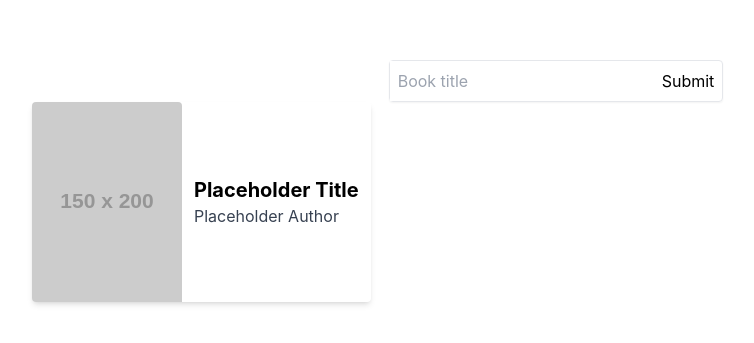
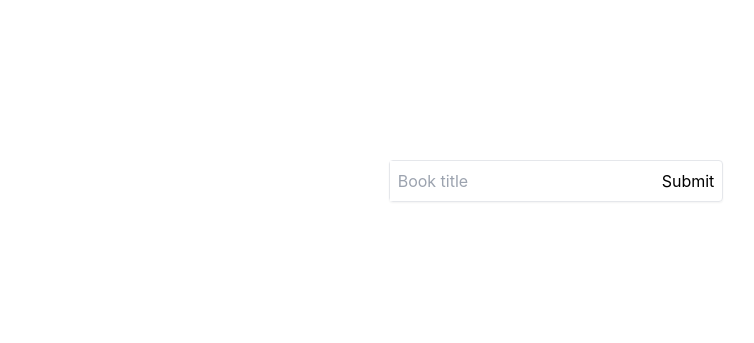
Before and after one commit to jaisawhney/great-reads, a Next.js app: page /book-search in a window 1280 px wide. Shown: the part 219-562 px from the top of the page, without its empty margins (84-838 px from the left). Built offline with nearby package versions, Linux system fonts and the light colour scheme.

Commit message:
Display results

```diff
--- a/pages/book-search.js
+++ b/pages/book-search.js
@@ -1,16 +1,20 @@
 import Head from "next/head";
 import styles from "../styles/Home.module.css";
+import {useState} from "react";
 
 export default function BookSearch() {
+    const [searchResults, setSearchResults] = useState([]);
+
     function onSubmit(e) {
         e.preventDefault();
 
-        const bookTitle = e.target.elements.bookName.value;
-        fetch(`http://openlibrary.org/search.json?q=intitle:"${bookTitle}"&fields=title,author_name,isbn,cover_i&limit=15&page=1`)
+        const bookTitle = e.target.elements.bookName?.value;
+        if(!bookTitle) return;
+
+        fetch(`http://openlibrary.org/search.json?q=${bookTitle}&fields=title,author_name,cover_i&limit=15&page=1`)
             .then(res => res.json())
             .then(res => {
-                console.log(res?.docs);
-                return res;
+                return setSearchResults(res.docs);
             });
     }
 
@@ -27,15 +31,22 @@ export default function BookSearch() {
                     <input className="px-2" type="submit"/>
                 </form>
                 <div className="grid grid-cols-1 gap-4 xl:grid-cols-3">
-                    <div className="row-auto flex flex-row items-center shadow-md rounded">
-                        <img src="https://via.placeholder.com/150x200.png?text=Book+Cover"
-                             alt="Book thumbnail"
-                             className="fill-current w-full rounded-t h-auto md:rounded-l md:w-auto"/>
-                        <div className="flex flex-col justify-between leading-normal p-3">
-                            <p className="font-bold text-md md:text-xl">Placeholder Title</p>
-                            <p className="text-base text-gray-700">Placeholder Author</p>
-                        </div>
-                    </div>
+                    {searchResults.length > 0 &&
+                    searchResults
+                        .filter(({title, author_name}) => title && author_name)
+                        .map((result, i) => {
+                            const {title, author_name} = result;
+
+                            return (
+                                <div className="row-auto flex flex-row items-center shadow-md rounded" key={i}>
+                                    <div className="flex flex-col justify-between leading-normal p-3">
+                                        <p className="font-bold text-md md:text-xl">{title}</p>
+                                        <p className="text-base text-gray-700">{author_name.join(", ")}</p>
+                                        <a className="no-underline hover:underline" href="#">Add to Shelf</a>
+                                    </div>
+                                </div>
+                            )
+                        })}
                 </div>
             </main>
         </div>
```
